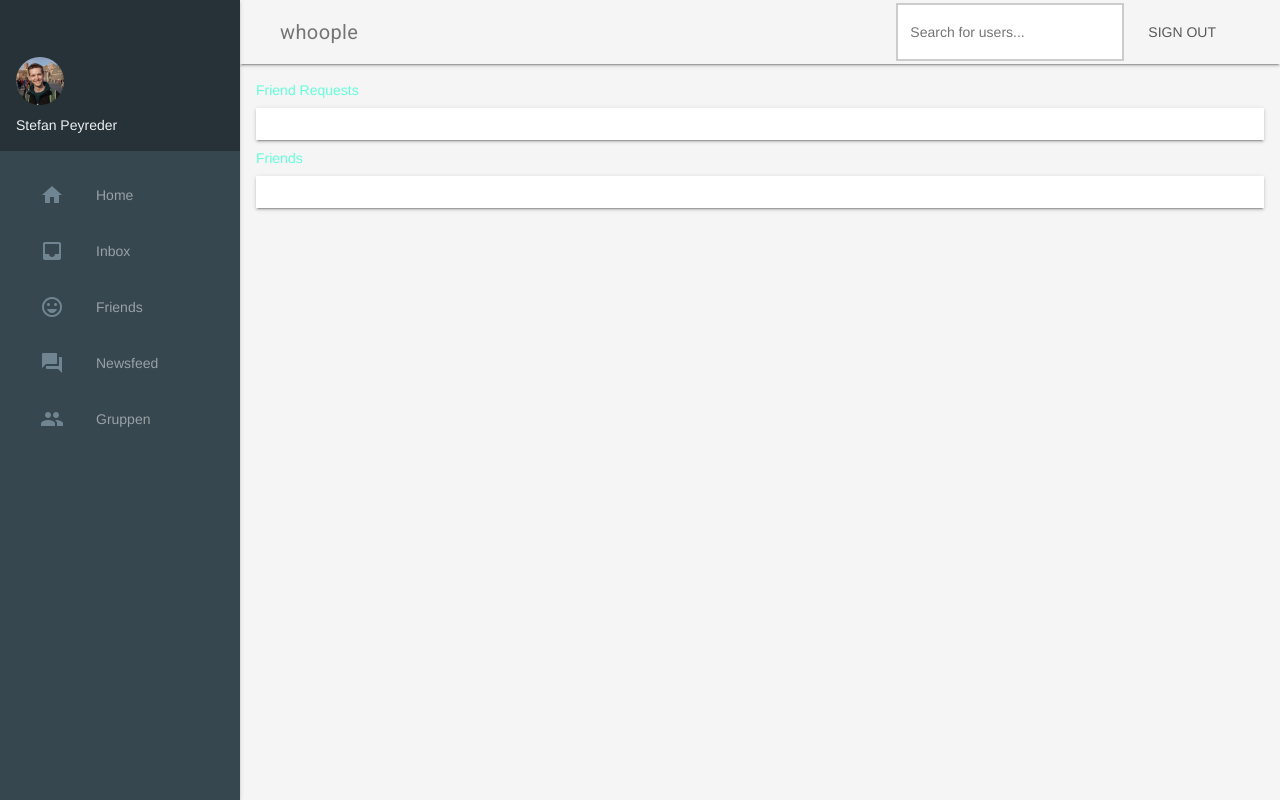
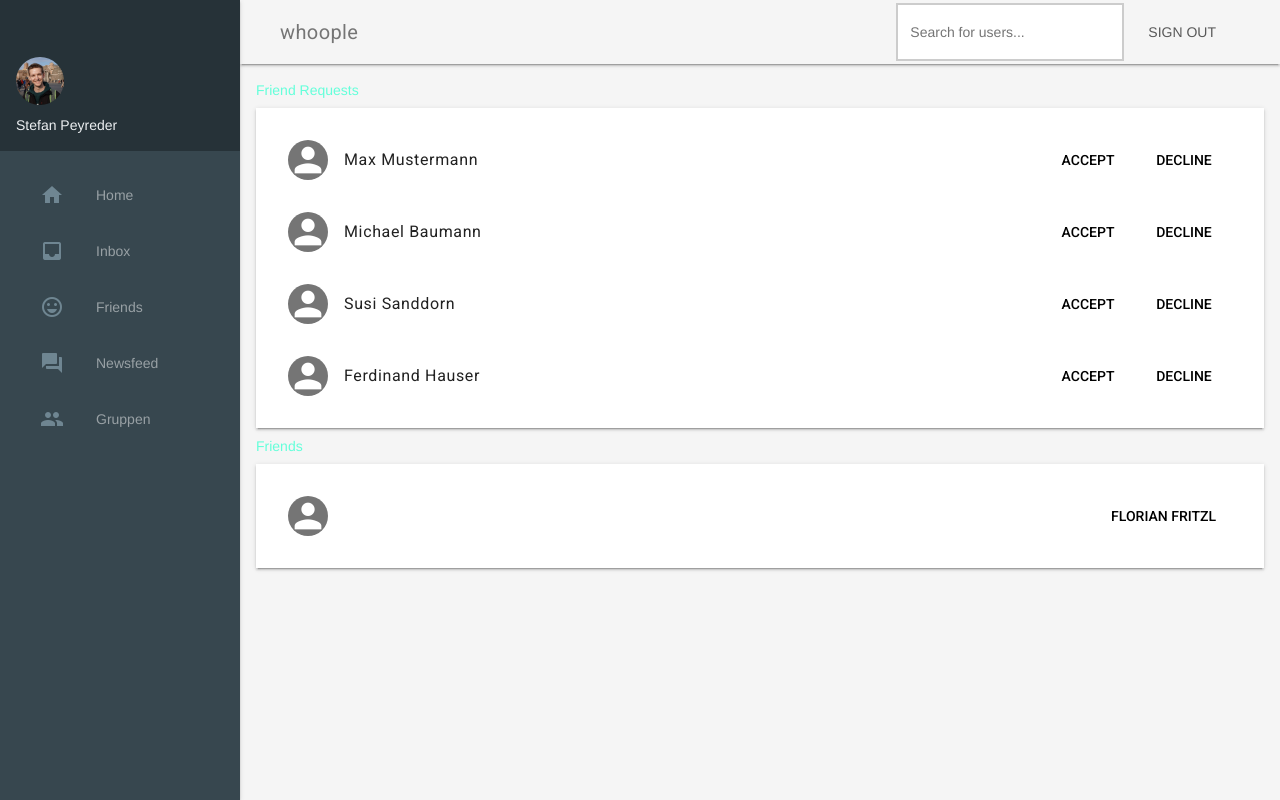
Before and after one commit to Florian-Fritzl-FH-Hagenberg/whoopleFH, a PHP site: page /friends.php in a window 1280 px wide. Run offline with PHP 8.4, Linux system fonts and the light colour scheme; a user stored in the database is signed in; data comes from the database, SQL or seed files in the repository; data that the repository does not hold is empty.

Commit message:
Added Screen Capture, small changes

```diff
--- a/dashboard.php
+++ b/dashboard.php
@@ -170,7 +170,7 @@ require("database.php");
                         <div class="mdl-textfield mdl-js-textfield" style="width:unset; display: block">
                             <input class="mdl-textfield__input" type="text" id="sample1" style="font-size: 22px">
                             <label class="mdl-textfield__label" for="sample1" style="font-size: 22px;">What's on your
-                                mind? <?php echo $_SESSION['forename']; ?></label>
+                                mind <?php echo $_SESSION['forename']; ?>?</label>
                         </div>
                     </form>
 
--- a/friends.php
+++ b/friends.php
@@ -93,7 +93,13 @@ require("database.php");
             </div>
 
             <!-- Friend Requests content -->
-            <ul class="demo-list-control mdl-list" id="friendRequests"></ul>
+            <ul class="demo-list-control mdl-list" id="friendRequests">
+                <li class="mdl-list__item"> <span class="mdl-list__item-primary-content"> <i class="material-icons  mdl-list__item-avatar">person</i>Max Mustermann</span><a href="#" class="mdl-button mdl-js-button mdl-js-ripple-effect">Accept</a><a href="#" class="mdl-button mdl-js-button mdl-js-ripple-effect">Decline</a></li>
+                <li class="mdl-list__item"> <span class="mdl-list__item-primary-content"> <i class="material-icons  mdl-list__item-avatar">person</i>Michael Baumann</span><a href="#" class="mdl-button mdl-js-button mdl-js-ripple-effect">Accept</a><a href="#" class="mdl-button mdl-js-button mdl-js-ripple-effect">Decline</a></li>
+                <li class="mdl-list__item"> <span class="mdl-list__item-primary-content"> <i class="material-icons  mdl-list__item-avatar">person</i>Susi Sanddorn</span><a href="#" class="mdl-button mdl-js-button mdl-js-ripple-effect">Accept</a><a href="#" class="mdl-button mdl-js-button mdl-js-ripple-effect">Decline</a></li>
+                <li class="mdl-list__item"> <span class="mdl-list__item-primary-content"> <i class="material-icons  mdl-list__item-avatar">person</i>Ferdinand Hauser</span><a href="#" class="mdl-button mdl-js-button mdl-js-ripple-effect">Accept</a><a href="#" class="mdl-button mdl-js-button mdl-js-ripple-effect">Decline</a></li>
+
+            </ul>
 
             <!-- Friends header -->
             <div class="mdl-cell mdl-cell--8-col">
@@ -101,7 +107,10 @@ require("database.php");
             </div>
 
             <!-- Friends content -->
-            <ul class="demo-list-control mdl-list" id="friends"></ul>
+            <ul class="demo-list-control mdl-list" id="friends">
+                <li class="mdl-list__item"> <span class="mdl-list__item-primary-content"> <i class="material-icons  mdl-list__item-avatar">person</i></span><a href="profile.php" class="mdl-button mdl-js-button mdl-js-ripple-effect"> Florian Fritzl</a></li>
+            </ul>
+
 
         </div>
     </main>
--- a/profile.php
+++ b/profile.php
@@ -207,7 +207,10 @@ require("database.php");
             </div>
 
             <!-- Social Media already added content-->
-            <ul class="demo-list-control mdl-list" id="socialMediaAdded"></ul>
+            <ul class="demo-list-control mdl-list" id="#">
+                <li class="mdl-list__item"> <span class="mdl-list__item-primary-content"> <i class="material-icons  mdl-list__item-avatar">person</i>Facebook</span>Florian Fritzl</a></li>
+                <li class="mdl-list__item"> <span class="mdl-list__item-primary-content"> <i class="material-icons  mdl-list__item-avatar">person</i>Instagram</span>florianfritzl</a></li>
+            </ul>
 
 
     </main>
--- a/script_dashboard.js
+++ b/script_dashboard.js
@@ -58,7 +58,7 @@ window.onload = function () {
 
                 if (data['websiteLinkError'] === 'empty') {
                     $("#websiteLinkEmpty").remove();
-                    $('#websiteLink').after('<span id ="websiteLinkEmpty" class="errorMsg">Please enter a Whoople-Link!</span>');
+                    $('#websiteLink').after('<span id ="websiteLinkEmpty" class="errorMsg">Please enter a Website-Link!</span>');
                 } else{
                     $("#websiteLinkEmpty").remove();
                 }
```
Also changed, not shown: 7 other files.
